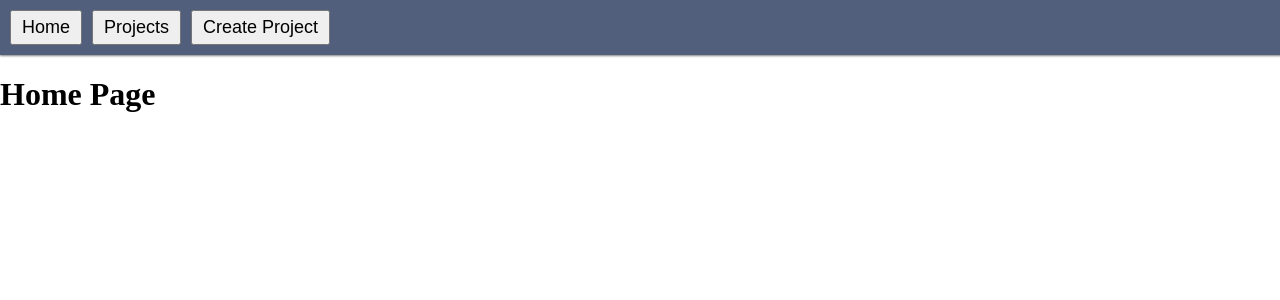
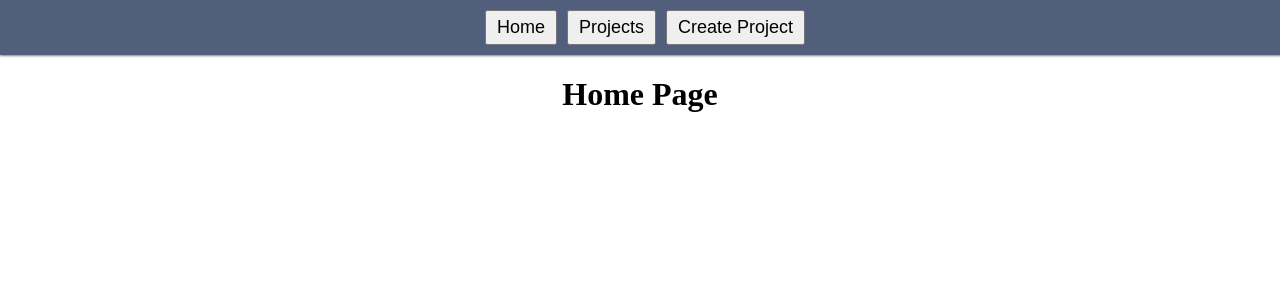
Before and after one commit to ironhack-jan2025-processTrusters/w5d3-react-project-management, a React (Vite) app: page / in a window 1280 px wide. Shown: the top 300 px of the page. Built offline with nearby package versions, Linux system fonts and the light colour scheme.

Commit message:
minor: css improvements

```diff
--- a/src/components/Loader.css
+++ b/src/components/Loader.css
@@ -5,6 +5,7 @@
     --color: currentColor;
     --animation-timing-function: linear;
     --animation-duration: 1s;
+    margin: 40px auto;
     width: var(--size);
     height: var(--size);
     border-width: var(--stroke-width);
--- a/src/index.css
+++ b/src/index.css
@@ -2,6 +2,7 @@
 
 body {
   margin: 0;
+  text-align: center;
 }
 
 a {
```
